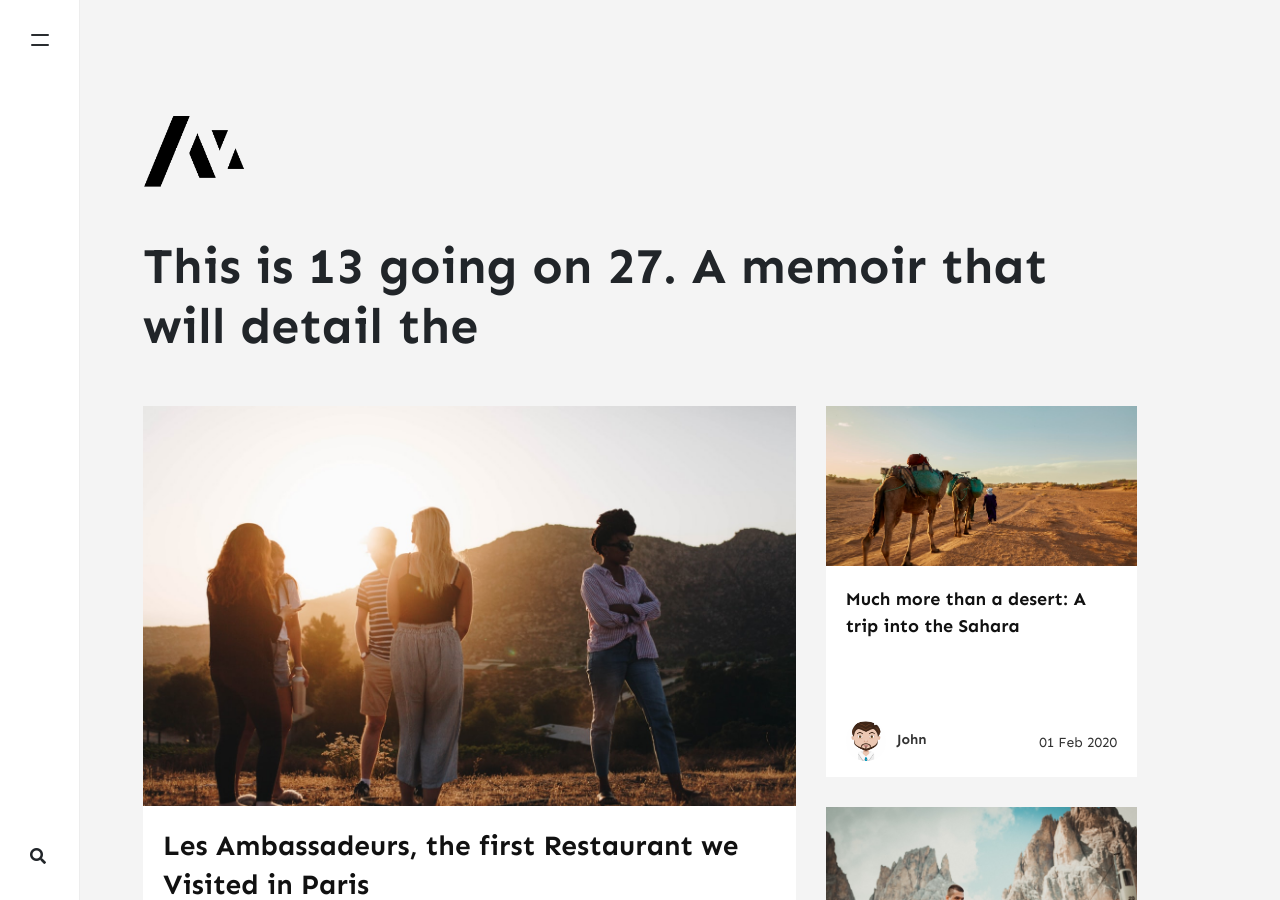
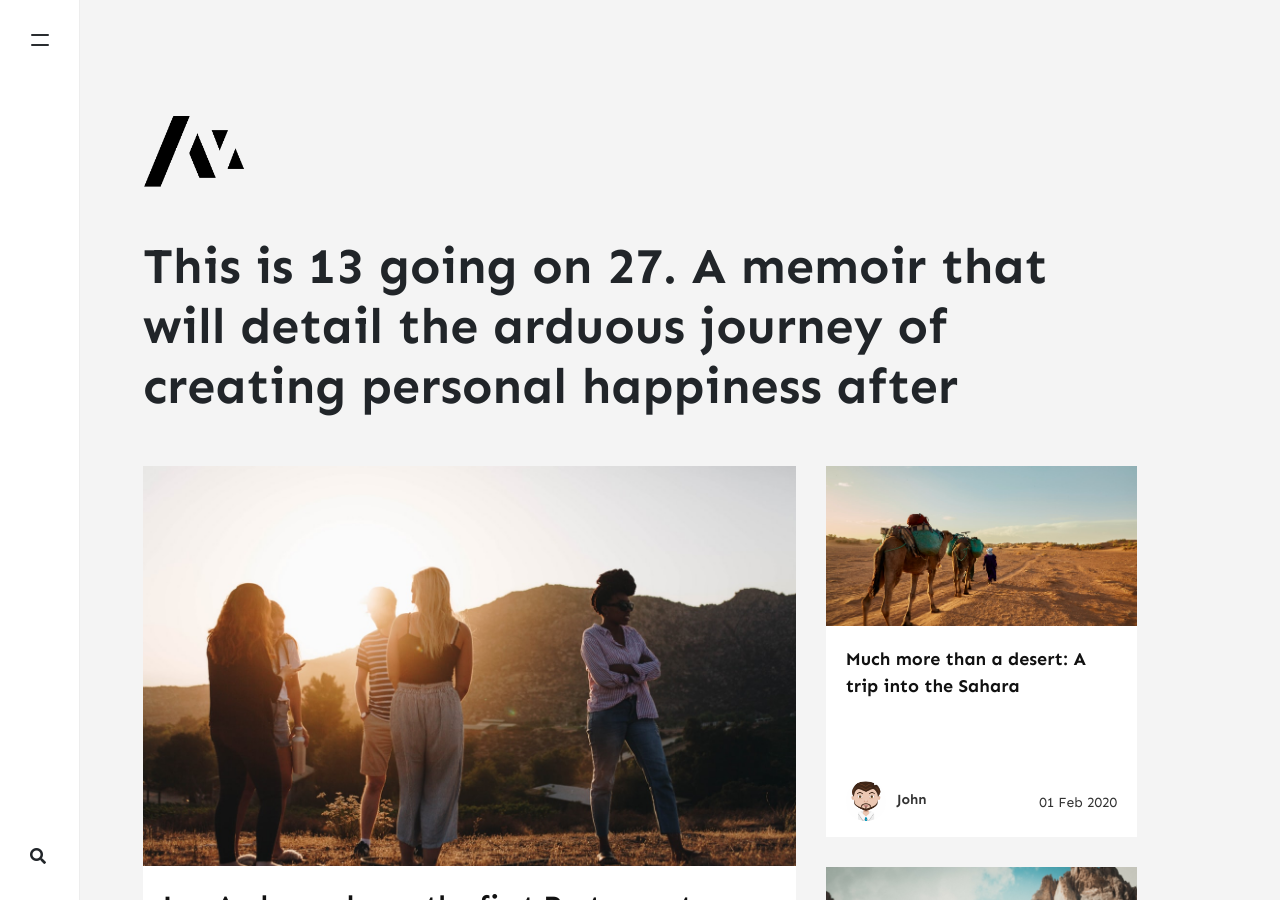
Before and after one commit to stackbit-projects/pleasant-squid-d6115, a Jekyll site: the page built from index.html, in a window 1280 px wide and 900 px high. Built offline with Jekyll 4.4.1, drawn with Linux system fonts in a browser that asks for light colours; nearby versions of some CDN libraries; the list of posts is cut into pages by our own code; comment, search, counter and statistics services are not loaded.

Commit message:
_config.yml: changed

```diff
--- a/_config.yml
+++ b/_config.yml
@@ -1,7 +1,8 @@
 name: Memoirs
 title: Memoirs
 description: >-
-  This is 13 going on 27. A memoir that will detail the
+  This is 13 going on 27. A memoir that will detail the arduous journey of
+  creating personal happiness after
 logo: assets/images/logo.png
 favicon: assets/images/logo.png
 baseurl: ''
```
